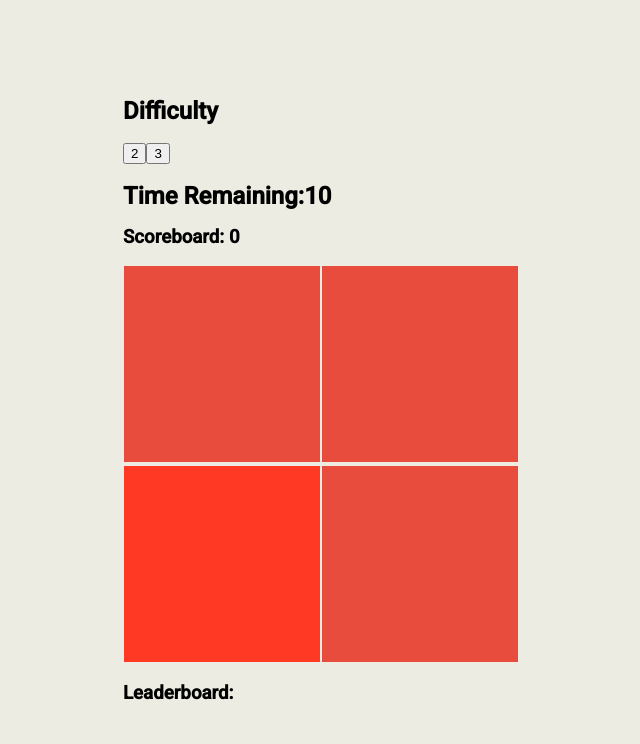
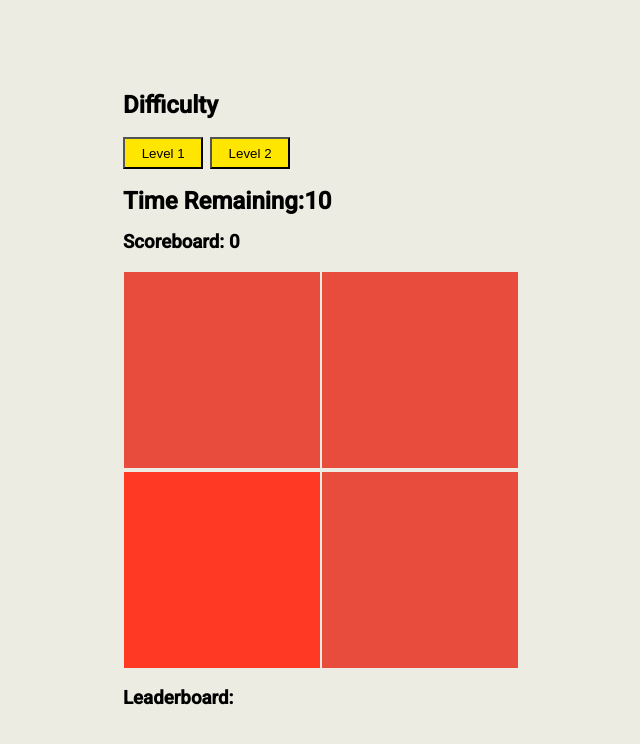
Before and after one commit to Renda02/memory-game, a React (Create React App) app: page / in a window 1280 px wide. Shown: the top 744 px of the page, without its empty margins (317-957 px from the left). Built offline with nearby package versions, Linux system fonts and the light colour scheme.

Commit message:
Refractoring the code

```diff
--- a/src/App.css
+++ b/src/App.css
@@ -43,3 +43,15 @@ body {
   box-shadow: inset 0px 0px 0px 1px;
   box-sizing: border-box;
 }
+
+
+button{
+  display: inline-block;
+  background: #FFE600;
+  color: black;
+  padding: .5em 1.25em;
+  text-align: center;
+  text-decoration: none;
+cursor: pointer;
+margin-right: .5em;
+}
--- a/src/components/Board.jsx
+++ b/src/components/Board.jsx
@@ -10,7 +10,6 @@ const colorList = [
   "#ccae62",
   "#2ecc71",
   "#84817a",
-
   "#f7f1e3",
   "#9b59b6",
   "#5e3458",
@@ -96,7 +95,7 @@ function Board() {
 
   const restartWithDiff = (diff) => {
     setDifficulty(diff);
-    stopGame();
+    setSize(2);
   };
 
   //cube sizing
@@ -108,8 +107,8 @@ function Board() {
       <div>
         <h2>Difficulty</h2>
         <div>
-          <button onClick={() => restartWithDiff(2)}>2</button>
-          <button onClick={() => restartWithDiff(3)}>3</button>
+          <button  className="btn-one" onClick={() => restartWithDiff(2)}>Level 1</button>
+          <button className="btn-two"  onClick={() => restartWithDiff(3)}>Level 2</button>
         </div>
         <h2>Time Remaining:{counter}</h2>
         <h3>Scoreboard: {score}</h3>
```
